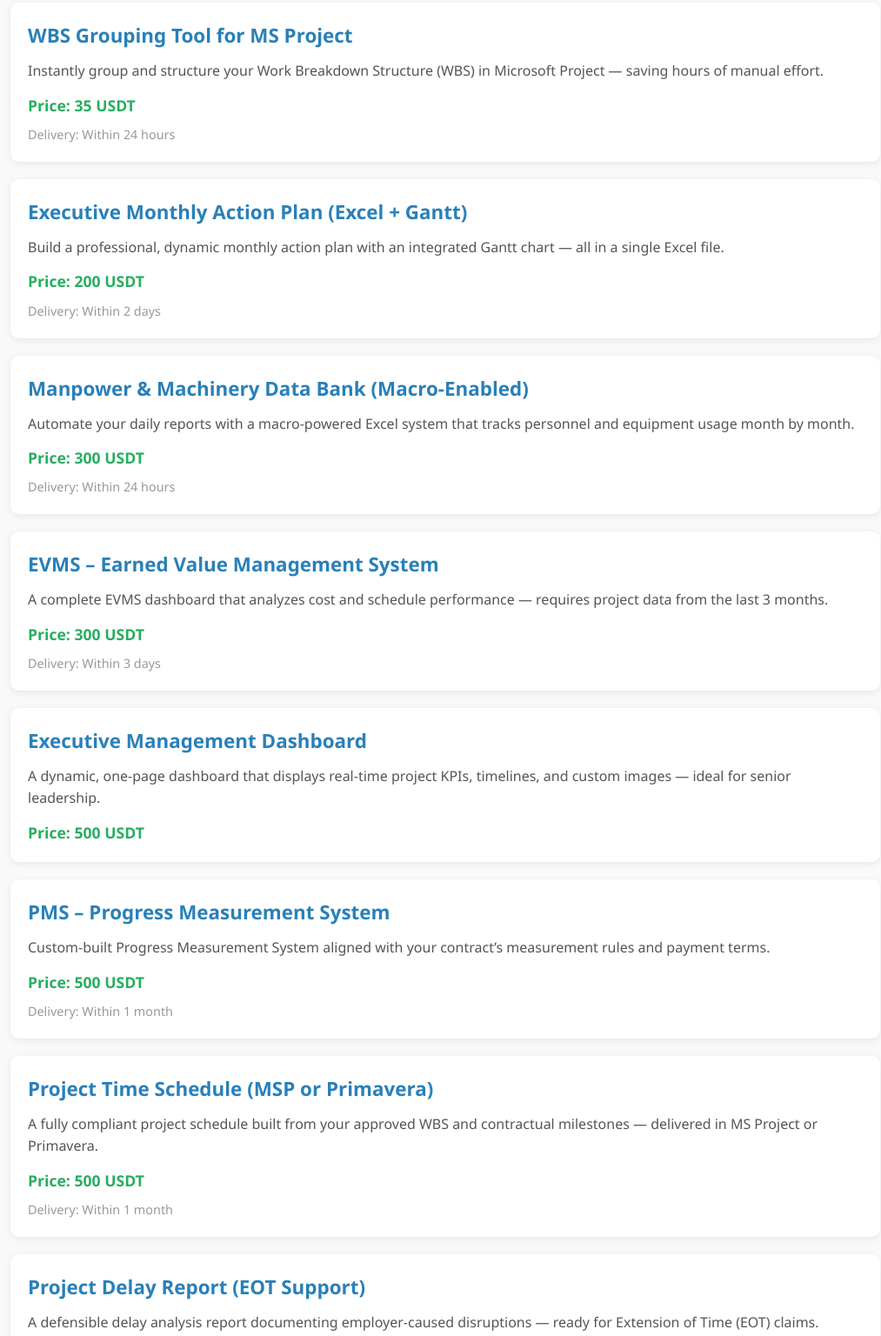
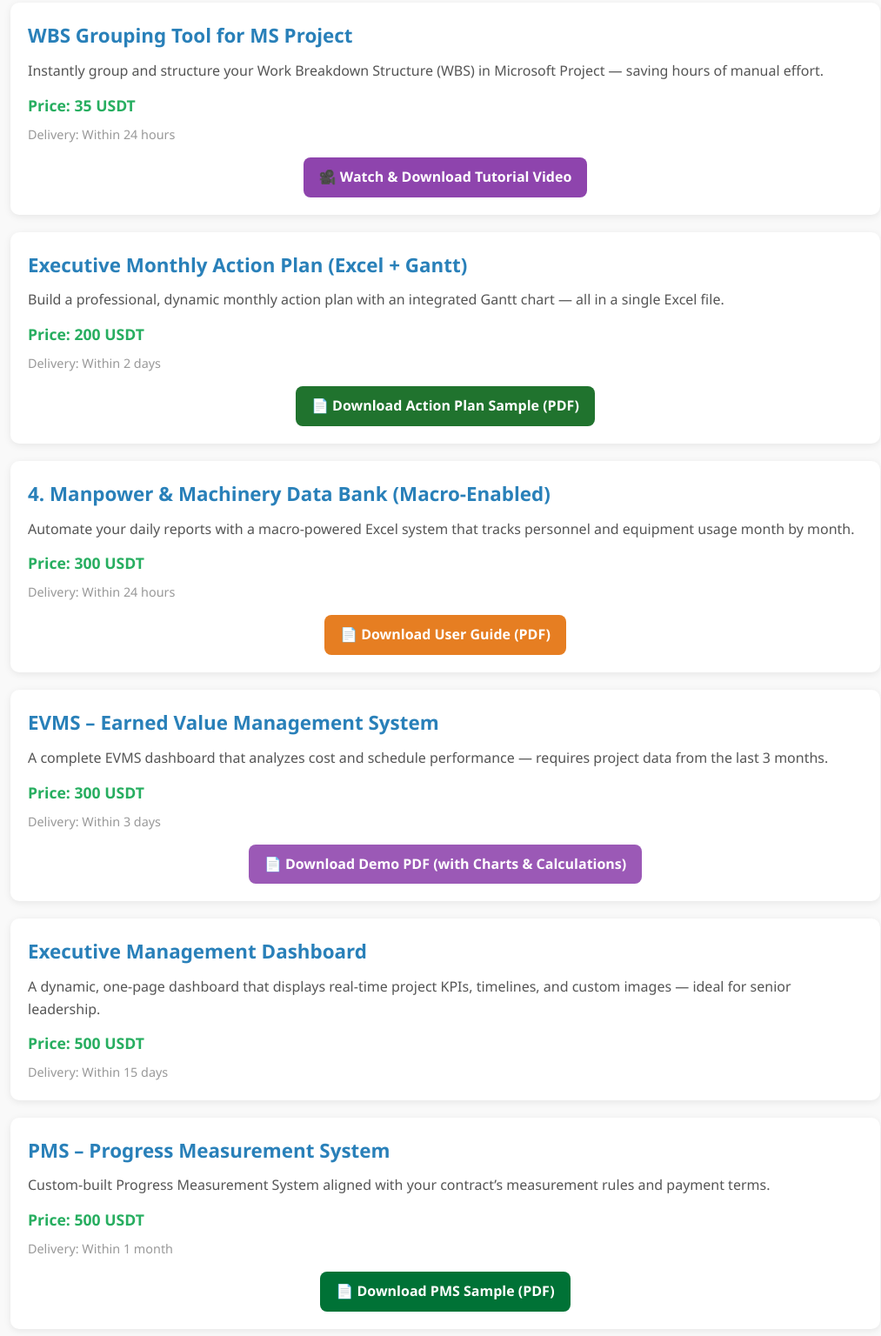
Before and after one commit to sbmousavices/sbmousavices.github.io, a plain HTML site: page index.html in a window 1280 px wide. Shown: the part 664-2200 px from the top of the page at 87% size, without its empty margins (128-1141 px from the left). Drawn offline with Linux system fonts and the light colour scheme.

Commit message:
Update index.html

```diff
--- a/index.html
+++ b/index.html
@@ -33,7 +33,7 @@
     "name": "Industrial Project Planning Tools by Behzad Mousavi",
     "description": "Professional Excel-based tools for industrial project managers including WBS grouping, EVMS dashboard, EOT claim reports, and executive dashboards.",
     "url": "https://sbmousavices.github.io/Industrial-Tools/",
-    "logo": "https://sbmousavicees.github.io/Industrial-Tools/preview.jpg",
+    "logo": "https://sbmousavices.github.io/Industrial-Tools/preview.jpg",
     "sameAs": ["https://github.com/sbmousavices"],
     "offers": {
       "@type": "AggregateOffer",
@@ -175,51 +175,97 @@
         </div>
       </div>
 
-      <!-- Product 2 -->
+      <!-- Product 2: WBS Grouping Tool for MS Project -->
       <div class="product">
         <h2>WBS Grouping Tool for MS Project</h2>
         <p>Instantly group and structure your Work Breakdown Structure (WBS) in Microsoft Project — saving hours of manual effort.</p>
         <div class="price">Price: 35 USDT</div>
         <div class="delivery">Delivery: Within 24 hours</div>
+
+        <!-- ONLY Tutorial Video – NO Excel Demo -->
+        <div style="text-align:center; margin-top:15px;">
+          <a href="https://raw.githubusercontent.com/sbmousavices/Industrial-Tools/refs/heads/main/WBS_Grouping_Demo.mp4"
+             class="pdf-btn" style="background:#8e44ad; padding:10px 18px; font-size:1rem; margin:0 6px;"
+             target="_blank" download="WBS_Grouping_Demo.mp4">
+            🎥 Watch & Download Tutorial Video
+          </a>
+        </div>
       </div>
 
-      <!-- Product 3 -->
+      <!-- Product 3: Executive Monthly Action Plan -->
       <div class="product">
         <h2>Executive Monthly Action Plan (Excel + Gantt)</h2>
         <p>Build a professional, dynamic monthly action plan with an integrated Gantt chart — all in a single Excel file.</p>
         <div class="price">Price: 200 USDT</div>
         <div class="delivery">Delivery: Within 2 days</div>
+
+        <!-- Download Action Plan PDF -->
+        <div style="text-align:center; margin-top:15px;">
+          <a href="https://raw.githubusercontent.com/sbmousavices/Industrial-Tools/refs/heads/main/Executive_Monthly_Action_Plan.pdf"
+             class="pdf-btn" style="background:#20732e; padding:10px 18px; font-size:1rem; margin:0 6px;"
+             target="_blank" download="Executive_Monthly_Action_Plan.pdf">
+            📄 Download Action Plan Sample (PDF)
+          </a>
+        </div>
       </div>
 
-      <!-- Product 4 -->
+      <!-- Product 4: Manpower & Machinery Data Bank -->
       <div class="product">
-        <h2>Manpower & Machinery Data Bank (Macro-Enabled)</h2>
+        <h2>4. Manpower & Machinery Data Bank (Macro-Enabled)</h2>
         <p>Automate your daily reports with a macro-powered Excel system that tracks personnel and equipment usage month by month.</p>
         <div class="price">Price: 300 USDT</div>
         <div class="delivery">Delivery: Within 24 hours</div>
+
+        <!-- Download Guide Button -->
+        <div style="text-align:center; margin-top:15px;">
+          <a href="https://raw.githubusercontent.com/sbmousavices/Industrial-Tools/refs/heads/main/Manpower_Guide.pdf"
+             class="pdf-btn" style="background:#e67e22; padding:10px 18px; font-size:1rem; margin:0 6px;"
+             target="_blank" download="Manpower_Guide.pdf">
+            📄 Download User Guide (PDF)
+          </a>
+        </div>
       </div>
 
-      <!-- Product 5 -->
+      <!-- Product 5: EVMS -->
       <div class="product">
         <h2>EVMS – Earned Value Management System</h2>
         <p>A complete EVMS dashboard that analyzes cost and schedule performance — requires project data from the last 3 months.</p>
         <div class="price">Price: 300 USDT</div>
         <div class="delivery">Delivery: Within 3 days</div>
+
+        <!-- Download Demo PDF Button -->
+        <div style="text-align:center; margin-top:15px;">
+          <a href="https://raw.githubusercontent.com/sbmousavices/Industrial-Tools/refs/heads/main/EVMS.pdf"
+             class="pdf-btn" style="background:#9b59b6; padding:10px 18px; font-size:1rem; margin:0 6px;"
+             target="_blank" download="EVMS.pdf">
+            📄 Download Demo PDF (with Charts & Calculations)
+          </a>
+        </div>
       </div>
 
-      <!-- Product 6 -->
+      <!-- ✅ Product 6: Executive Management Dashboard — با تحویل 15 روزه -->
       <div class="product">
         <h2>Executive Management Dashboard</h2>
         <p>A dynamic, one-page dashboard that displays real-time project KPIs, timelines, and custom images — ideal for senior leadership.</p>
         <div class="price">Price: 500 USDT</div>
+        <div class="delivery">Delivery: Within 15 days</div>
       </div>
 
-      <!-- Product 7 -->
+      <!-- Product 7: PMS -->
       <div class="product">
         <h2>PMS – Progress Measurement System</h2>
         <p>Custom-built Progress Measurement System aligned with your contract’s measurement rules and payment terms.</p>
         <div class="price">Price: 500 USDT</div>
         <div class="delivery">Delivery: Within 1 month</div>
+
+        <!-- Download PMS Sample PDF -->
+        <div style="text-align:center; margin-top:15px;">
+          <a href="https://raw.githubusercontent.com/sbmousavices/Industrial-Tools/refs/heads/main/EL_%26IN_Sample_PMS.pdf"
+             class="pdf-btn" style="background:#007236; padding:10px 18px; font-size:1rem; margin:0 6px;"
+             target="_blank" download="EL_&IN_Sample_PMS.pdf">
+            📄 Download PMS Sample (PDF)
+          </a>
+        </div>
       </div>
 
       <!-- Product 8 -->
```
